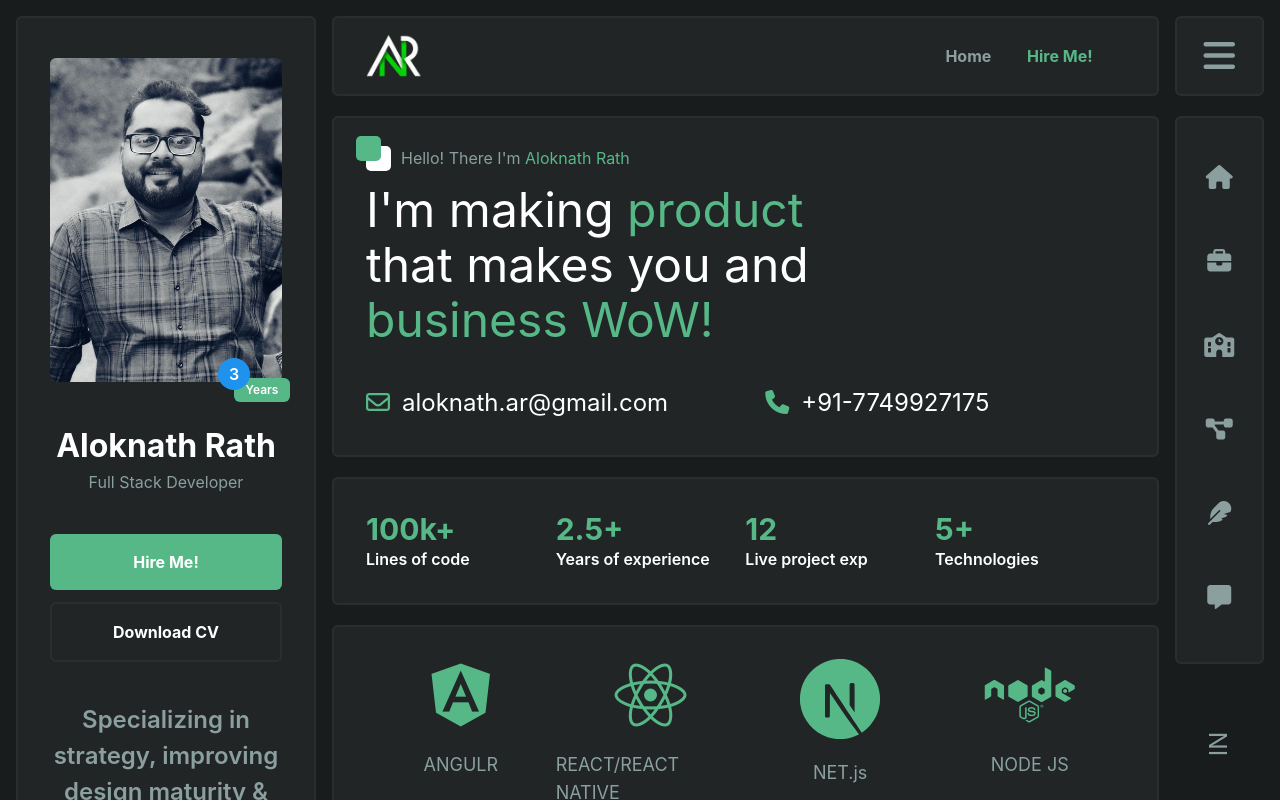
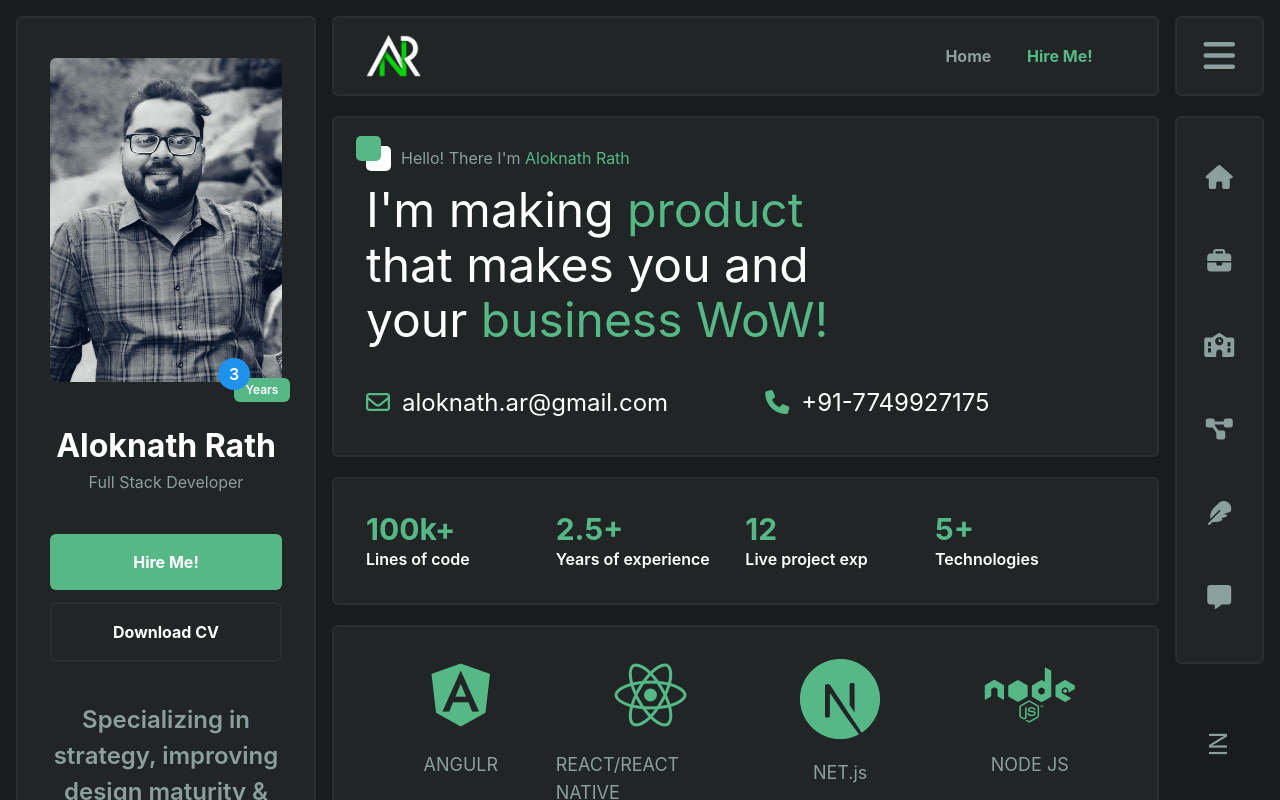
Before and after one commit to r-aloknath/aloknathportfolio, a React (Create React App) app: page / in a window 1280 px wide. Shown: the top 800 px of the page. Built offline with nearby package versions, Linux system fonts and the light colour scheme.

Commit message:
minor css changes

```diff
--- a/src/components/pages/Home.jsx
+++ b/src/components/pages/Home.jsx
@@ -12,7 +12,7 @@ export default function Home() {
           <p className='text-[#8b9f9f] mb-3'>Hello! There I'm <span className='text-[#56b887] mb-5'>Aloknath Rath</span></p>
           </div>
           <div className='grid grid-cols-12'>
-            <h3 className='text-4xl md:text-5xl col-span-12 md:col-span-8 text-white leading-[40px] md:leading-[55px]'>I'm making <span className='text-[#56b887]'>product</span> that makes you and <span className='text-[#56b887]'>business WoW!</span></h3>
+            <h3 className='text-4xl md:text-5xl col-span-12 md:col-span-8 text-white leading-[40px] md:leading-[55px]'>I'm making <span className='text-[#56b887]'>product</span> that makes you and your <span className='text-[#56b887]'>business WoW!</span></h3>
             <div className="hidden md:visible md:col-span-4"></div>
           </div>
         </div>
```
